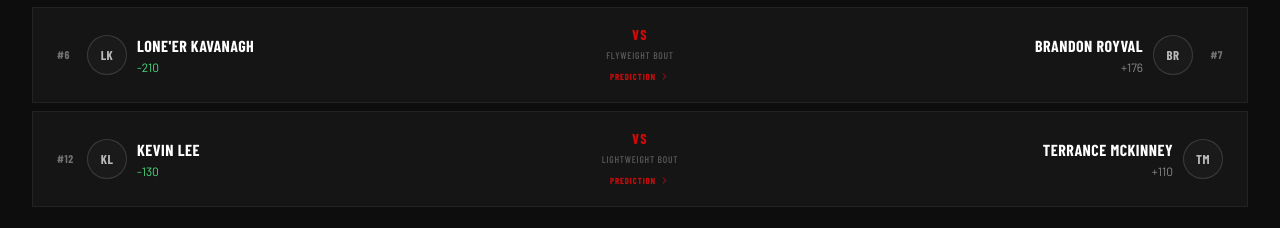
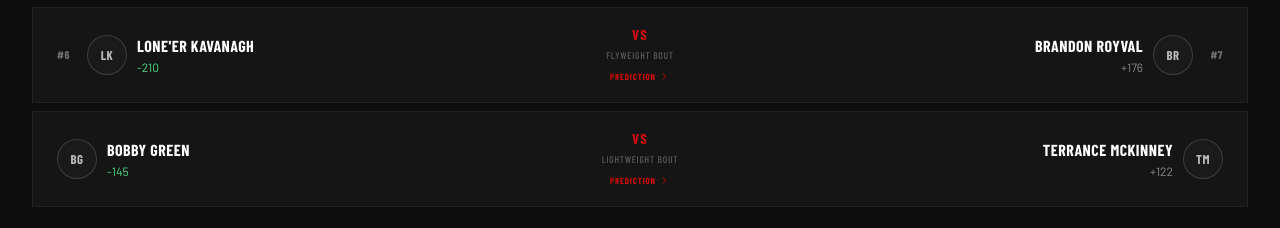
Before and after one commit to nilolabs6901/ufc-predictions, a Next.js app: page / in a window 1280 px wide. Shown: the part 1260-1488 px from the top of the page. Built offline with nearby package versions, Linux system fonts and the light colour scheme; no server answers; the database is empty; a web font is replaced by a local one.

Commit message:
Fix: Bobby Green (King) replaces Kevin Lee in UFC 329 card — correct fighter + image

```diff
--- a/src/app/page.tsx
+++ b/src/app/page.tsx
@@ -53,7 +53,7 @@ const upcomingEvents = [
       { fighter1: 'Paddy Pimblett', fighter2: 'Benoit Saint Denis', division: 'Lightweight Bout', rank1: '#4', rank2: '#8', odds1: -175, odds2: 148 },
       { fighter1: 'Cory Sandhagen', fighter2: 'Mario Bautista', division: 'Bantamweight Bout', rank1: '#2', rank2: '#5', odds1: -135, odds2: 116 },
       { fighter1: "Lone'er Kavanagh", fighter2: 'Brandon Royval', division: 'Flyweight Bout', rank1: '#6', rank2: '#7', odds1: -210, odds2: 176 },
-      { fighter1: 'Kevin Lee', fighter2: 'Terrance McKinney', division: 'Lightweight Bout', rank1: '#12', rank2: null, odds1: -130, odds2: 110 },
+      { fighter1: 'Bobby Green', fighter2: 'Terrance McKinney', division: 'Lightweight Bout', rank1: null, rank2: null, odds1: -145, odds2: 122 },
     ],
     fights: 13,
   },
```
Also changed, not shown: public/fighters/bobby-green.png (added).
